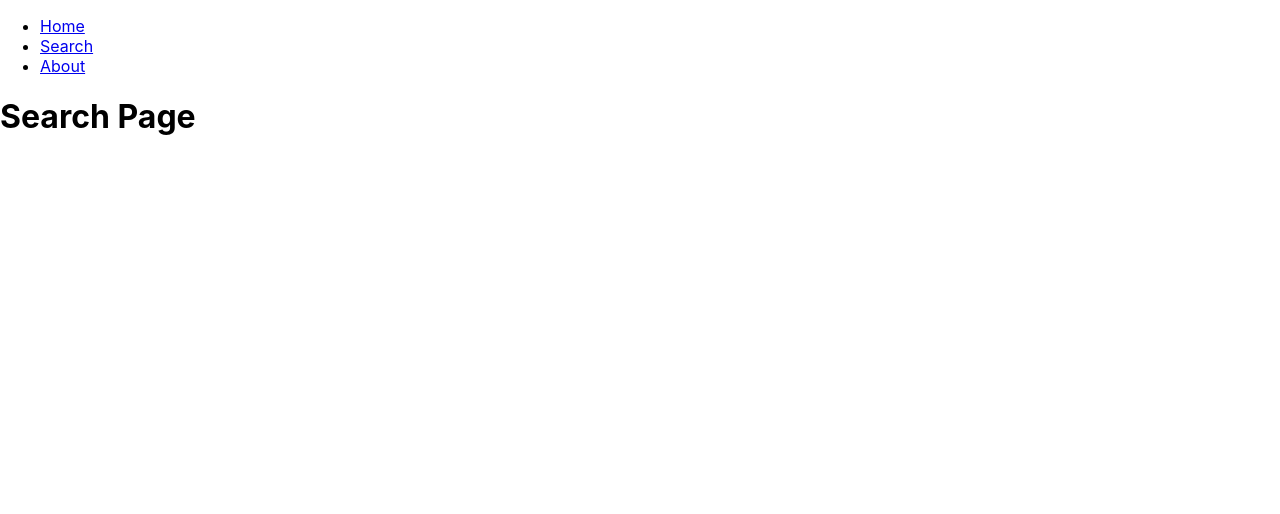
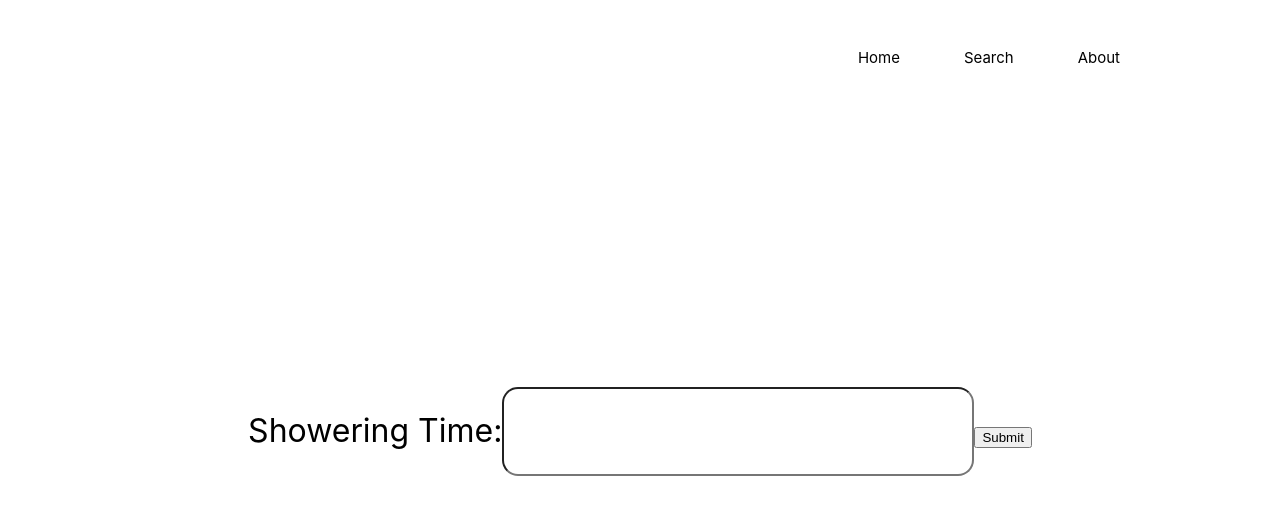
Before and after one commit to Seoky99/hackathon, a React (Create React App) app in the folder my-app/: page /search in a window 1280 px wide. Shown: the top 514 px of the page. Built offline with nearby package versions, Linux system fonts and the light colour scheme.

Commit message:
nav and button

```diff
--- a/my-app/package.json
+++ b/my-app/package.json
@@ -6,7 +6,9 @@
     "@testing-library/jest-dom": "^5.16.5",
     "@testing-library/react": "^13.4.0",
     "@testing-library/user-event": "^13.5.0",
+    "bootstrap": "^5.2.2",
     "react": "^18.2.0",
+    "react-bootstrap": "^2.5.0",
     "react-dom": "^18.2.0",
     "react-scripts": "5.0.1",
     "web-vitals": "^2.1.4"
--- a/my-app/src/pages/About.js
+++ b/my-app/src/pages/About.js
@@ -1,5 +1,5 @@
 const About = () => {
-  return <h1>About Page</h1>;
+  return <h1 className="asd">About Page</h1>;
 };
 
 export default About;
--- a/my-app/src/pages/Layout.js
+++ b/my-app/src/pages/Layout.js
@@ -1,9 +1,14 @@
 import { Outlet, Link } from "react-router-dom";
+import "../styles/navbar.css";
+import Container from "react-bootstrap/Container";
+import Nav from "react-bootstrap/Nav";
+import Navbar from "react-bootstrap/Navbar";
+import NavDropdown from "react-bootstrap/NavDropdown";
 
 const Layout = () => {
   return (
     <>
-      <nav>
+      <nav className="blue">
         <ul>
           <li>
             <Link to="/">Home</Link>
--- a/my-app/src/pages/Search.js
+++ b/my-app/src/pages/Search.js
@@ -1,5 +1,29 @@
-const Search = () => {
-  return <h1>Search Page</h1>;
-};
+import { useState } from "react";
+import "../styles/search.css";
 
+function Search() {
+  const [time, setTime] = useState("");
+
+  const handleSubmit = (event) => {
+    event.preventDefault();
+    alert(`Placeholder: time value entered was: ${time}`);
+  };
+
+  return (
+    <div className="form-container">
+      <form onSubmit={handleSubmit}>
+        <label className="shower-title">
+          Showering Time:
+          <input
+            type="number"
+            value={time}
+            onChange={(e) => setTime(e.target.value)}
+            className="input"
+          />
+        </label>
+        <input type="submit" />
+      </form>
+    </div>
+  );
+}
 export default Search;
--- /dev/null
+++ b/my-app/src/styles/navbar.css
@@ -0,0 +1,20 @@
+ul {
+  display: flex;
+  justify-content: flex-end;
+  list-style-type: none;
+  margin-right: 10%;
+}
+
+li {
+  /* background-color: lightblue; */
+  padding: 1rem;
+  margin: 1rem;
+  display: inline;
+  font-size: 15px;
+}
+
+a:link,
+a:visited {
+  color: black;
+  text-decoration: none;
+}
--- /dev/null
+++ b/my-app/src/styles/search.css
@@ -0,0 +1,16 @@
+.form-container {
+  display: flex;
+  padding: 2rem;
+  justify-content: center;
+  margin-top: 20%;
+}
+
+.shower-title {
+  font-size: 2rem;
+}
+
+.input {
+  padding: 1.5rem;
+  font-size: 2rem;
+  border-radius: 1rem;
+}
```
Also changed, not shown: my-app/src/styles/example.css (added), 1 other file (tests, documents, lock files or other folders).
